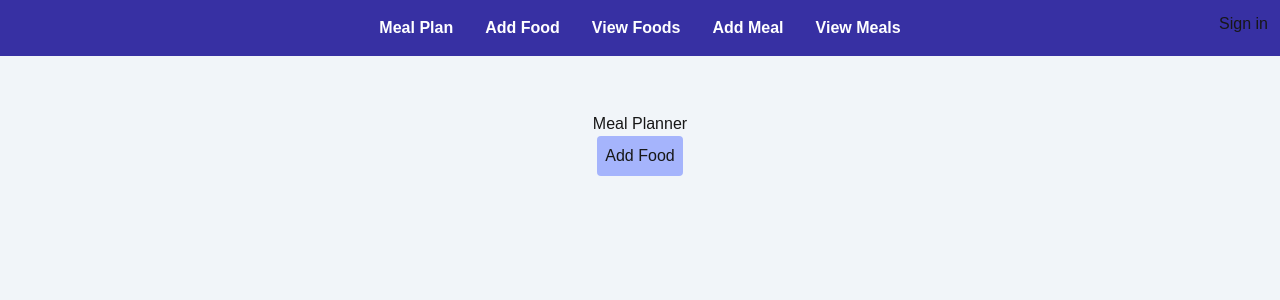
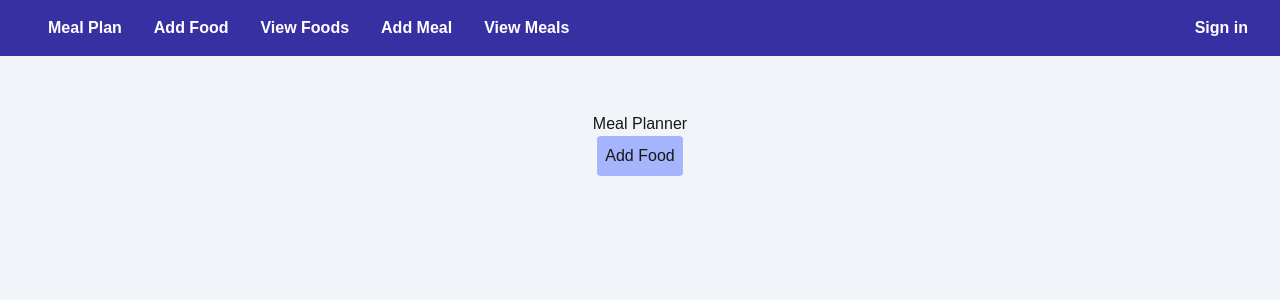
Before and after one commit to shimoal/meal-planner, a Next.js app: page / in a window 1280 px wide. Shown: the top 300 px of the page. Built offline with nearby package versions, Linux system fonts and the light colour scheme; no server answers.

Commit message:
Update nav bar styling

```diff
--- a/components/Nav/Navbar.tsx
+++ b/components/Nav/Navbar.tsx
@@ -3,7 +3,7 @@ import NavLink from './NavLink'
 
 const Navbar = () => {
   return (
-    <nav className="bg-indigo-800">
+    <nav className="bg-indigo-800 flex justify-between items-center font-bold text-white px-8">
       <div className="flex gap-8 p-4 justify-center">
         <NavLink href="/">Meal Plan</NavLink>
         <NavLink href="/add-food">Add Food</NavLink>
@@ -11,7 +11,7 @@ const Navbar = () => {
         <NavLink href="/add-meal">Add Meal</NavLink>
         <NavLink href="/view-meals">View Meals</NavLink>
       </div>
-      <div className="fixed right-3 top-3">
+      <div>
         <SignedOut>
           <SignInButton />
         </SignedOut>
```
